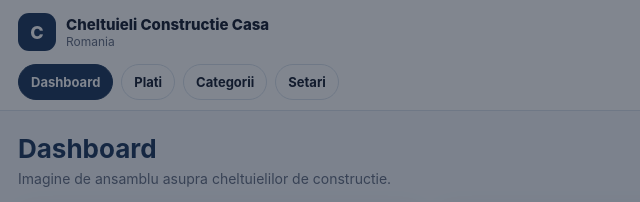
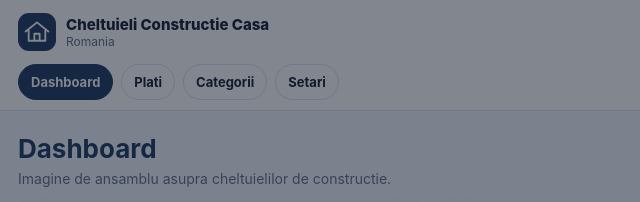
Before and after one commit to krintea/cornu-house-expenses, a plain HTML site: page index.html in a window 1280 px wide. Shown: the top 202 px of the page, 0-640 px from the left. Drawn offline with nearby package versions, Linux system fonts and the light colour scheme.

Commit message:
Replace header initial with a house icon

```diff
--- a/index.html
+++ b/index.html
@@ -50,7 +50,7 @@ summary:focus-visible{outline:3px solid #3486ce;outline-offset:-4px}
 </style>
 </head>
 <body>
-<header class="topbar"><div class="topbar-inner"><div class="brand"><div class="brand-mark">C</div><div><div id="brandTitle" class="brand-title"></div><div id="brandSubtitle" class="brand-subtitle"></div></div></div><div class="top-actions"><select id="globalRateMode" class="btn mode-select"></select><button id="quickAddBtn" class="btn btn-primary"></button></div></div><nav id="nav" class="nav"></nav></header>
+<header class="topbar"><div class="topbar-inner"><div class="brand"><div class="brand-mark" aria-hidden="true"><svg width="28" height="28" viewBox="0 0 32 32" fill="none" stroke="white" stroke-width="2.1" stroke-linecap="round" stroke-linejoin="round" focusable="false"><path d="M3 15.5 16 5l13 10.5M6.5 14v12h19V14M13 26v-8h6v8"/></svg></div><div><div id="brandTitle" class="brand-title"></div><div id="brandSubtitle" class="brand-subtitle"></div></div></div><div class="top-actions"><select id="globalRateMode" class="btn mode-select"></select><button id="quickAddBtn" class="btn btn-primary"></button></div></div><nav id="nav" class="nav"></nav></header>
 <main class="container">
 <section id="page-dashboard" class="page active"><div class="page-head"><div><h1 id="dashboardTitle"></h1><p id="dashboardSubtitle"></p></div><div class="actions"><button class="btn btn-primary" data-action="add-payment"></button><button class="btn btn-blue" data-action="open-pdf"></button></div></div><div id="stats" class="stats"></div><div class="grid-2"><div class="card card-pad"><h2 id="summaryHeading" class="section-title"></h2><div class="table-wrap"><table id="summaryTable"></table></div></div><div class="card card-pad"><h2 id="chartHeading" class="section-title"></h2><div id="categoryChart" class="chart-bars"></div></div></div></section>
 <section id="page-payments" class="page"><div class="page-head"><div><h1 id="paymentsTitle"></h1><p id="paymentsSubtitle"></p></div><div class="actions"><button class="btn btn-primary" data-action="add-payment"></button><button class="btn btn-blue" data-action="open-pdf"></button></div></div><div class="filters"><div class="field"><label id="filterSearchLabel"></label><input id="filterSearch" type="search"></div><div class="field"><label id="filterDateFromLabel"></label><input id="filterDateFrom" type="date"></div><div class="field"><label id="filterDateToLabel"></label><input id="filterDateTo" type="date"></div><div class="field"><label id="filterCurrencyLabel"></label><select id="filterCurrency"></select></div><div class="field"><label id="sortLabel"></label><select id="filterSort"></select></div></div><div class="ledger-head" aria-hidden="true"><span>Categorie</span><span>Plăți afișate</span><span>Total RON</span><span>Total EUR</span></div><div id="paymentsGroups"></div></section>
```
